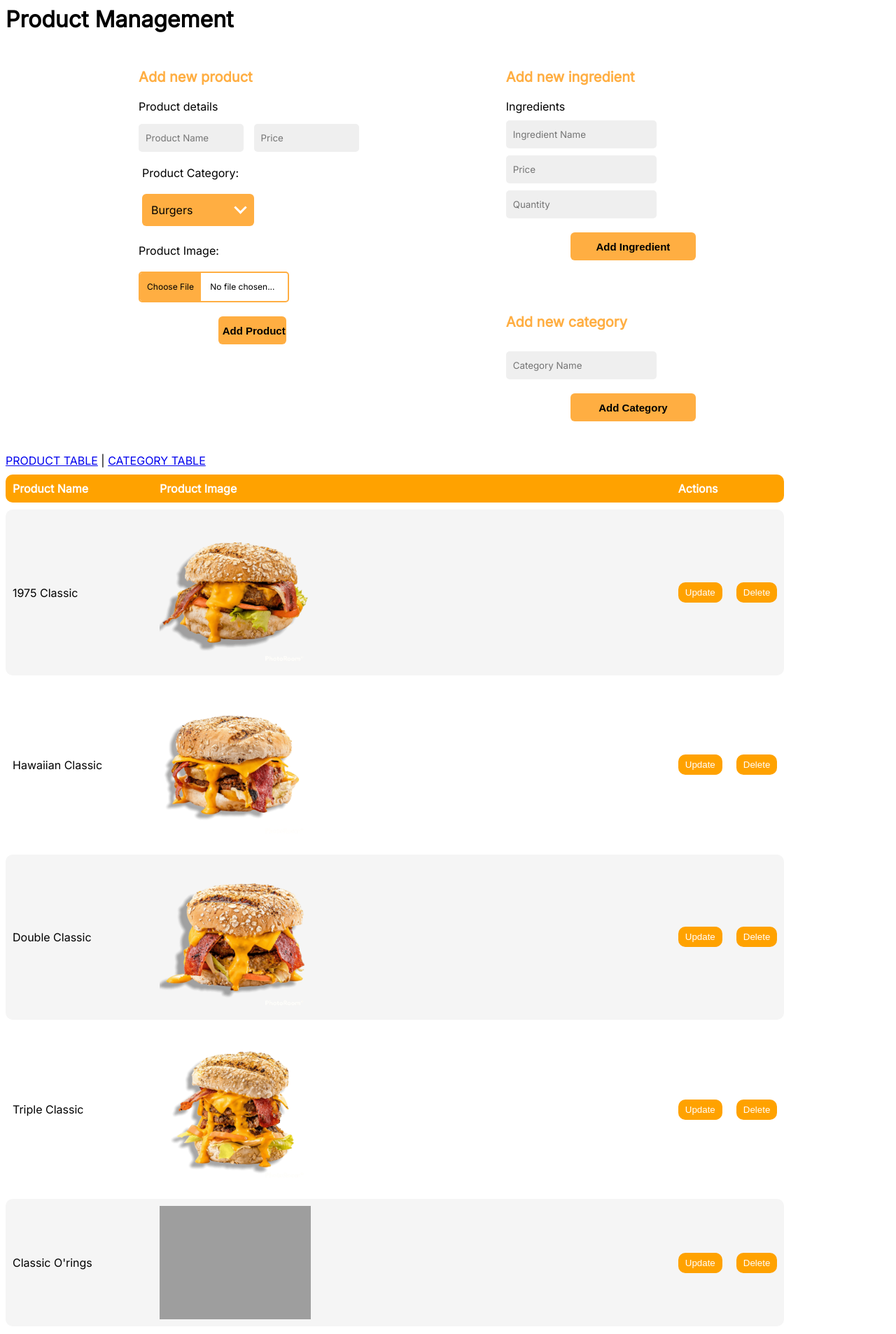
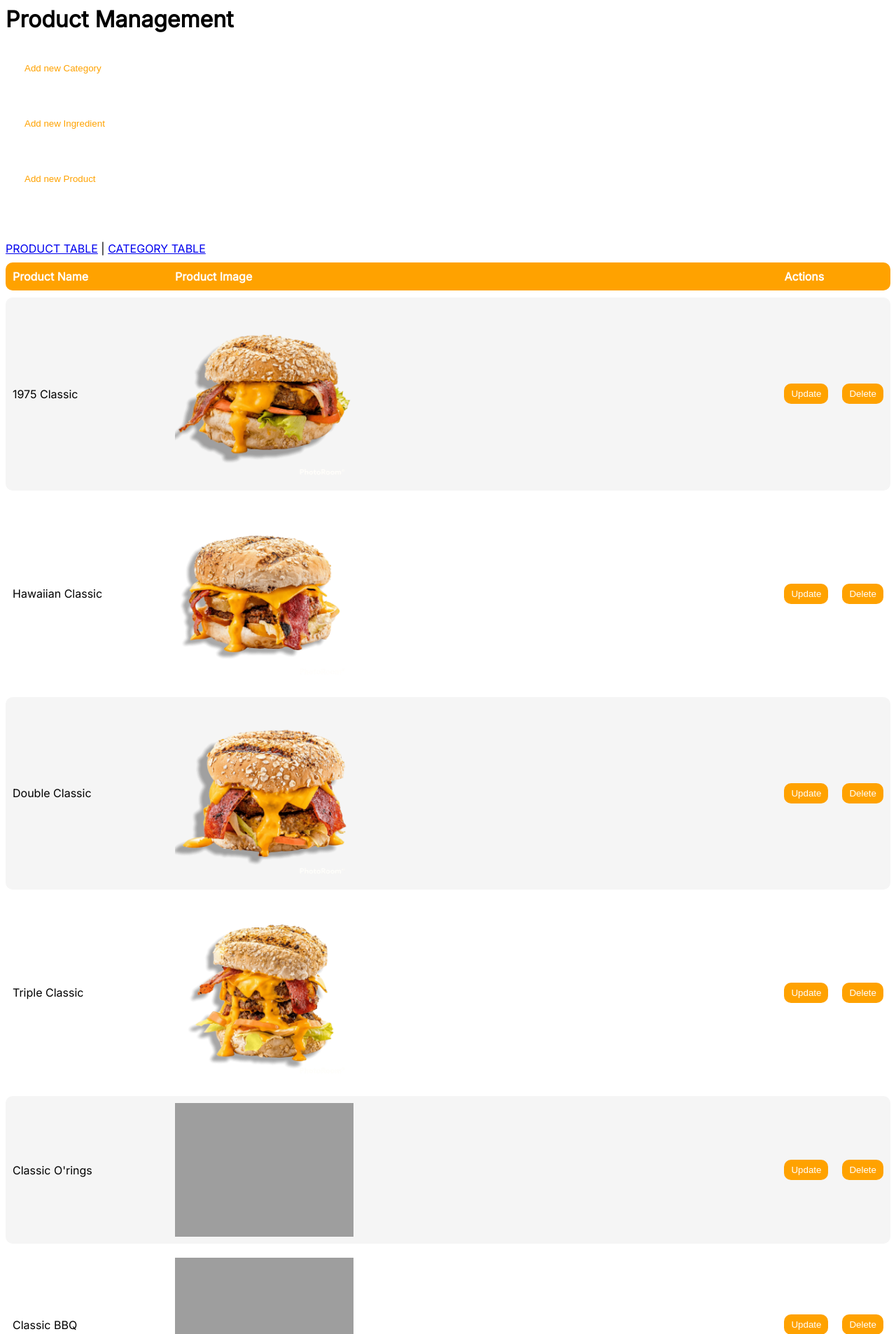
Before and after one commit to JackPratin/CEED-OOS, a PHP site: page /admin-product.php in a window 1280 px wide. Shown: the top 1906 px of the page at 70% size. Run offline with PHP 8.4, Linux system fonts and the light colour scheme; data comes from the database, SQL or seed files in the repository; some libraries are stand-ins or nearby versions; grey boxes are pictures that could not be loaded.

Commit message:
fixed product management forms layout

```diff
--- a/admin-product.php
+++ b/admin-product.php
@@ -23,8 +23,46 @@
 
     <body>
     <h1>Product Management</h1>
-        <div class="center">
-            <div class="productForm">
+        <div>
+            <div class='center'>
+                <button class='addButton' id='categoryButton'>Add new Category</button>
+
+                <div class="productForm" id='categoryForm'>
+                    <form action="php/addCategory.php" method="post" id="form"><br><br>
+                        <div id="addIngre"><b>Add new category</b></div> <br>
+                        <div>
+                            <!-- Ingredients <br> -->
+                            <input type="text" name="category" class="IngreInput" placeholder="Category Name" required>
+
+                        </div> <br>
+
+                        <!-- <input type="submit" value="Add Ingredient" id="IngreSubmit"> -->
+                        <input type="submit" value="Add Category" id="cateSubmit">
+                    </form>
+                </div>
+                <br><br>
+
+                <button class='addButton' id='ingredientsButton'>Add new Ingredient</button>
+
+                <div class="productForm" id='ingredientsForm'>
+                    <form action="php/addIngredient.php" method="post" id="form"><br><br>
+                        <div id="addIngre"><b>Add new ingredient</b></div> <br>
+                        <div>
+                            Ingredients <br>
+                            <input type="text" name="name" class="IngreInput" placeholder="Ingredient Name" required>
+                            <input type="text" name="price" class="IngreInput" placeholder="Price" required>
+                            <input type="text" name="qty" class="IngreInput" placeholder="Quantity" required>
+
+                        </div> <br>
+
+                        <input type="submit" value="Add Ingredient" id="IngreSubmit">
+                    </form>
+                </div>
+                <br><br>
+
+                <button class='addButton' id='productsButton'>Add new Product</button>
+
+                <div class="productForm" id='productsForm'>
                     <form action="php/addProduct.php" method="post" id="form" enctype="multipart/form-data"><br><br>
                         <b><div id="addProd">Add new product</div></b><br>
 
@@ -34,7 +72,7 @@
 
 
 
-                    <div class="container">
+                        <!-- <div class="container"> -->
                             <!-- the select elemnt should go into div!!!!!  -->
                             <div class="custom-select" >
                             Product Category:<br><br>
@@ -47,7 +85,8 @@
                                     ?>
                                 </select>
                             </div>
-                    </div><br>
+                        <!-- </div> -->
+                        <br>
 
                         Product Image:<br><br>
                         <div class="file-upload">
@@ -64,38 +103,20 @@
 
                     </form>
                 </div>
+            </div>
+            <br>
+            <br>
 
-            <div style="width: 30%">
-                <div class="productForm1">
-                    <form action="php/addIngredient.php" method="post" id="form"><br><br>
-                        <div id="addIngre"><b>Add new ingredient</b></div> <br>
-                        <div>
-                            Ingredients <br>
-                            <input type="text" name="name" class="IngreInput" placeholder="Ingredient Name" required>
-                            <input type="text" name="price" class="IngreInput" placeholder="Price" required>
-                            <input type="text" name="qty" class="IngreInput" placeholder="Quantity" required>
 
-                        </div> <br>
 
-                        <input type="submit" value="Add Ingredient" id="IngreSubmit">
-                    </form>
-                </div><br>
 
-                <div class="productForm2">
-                    <form action="php/addCategory.php" method="post" id="form"><br><br>
-                        <div id="addIngre"><b>Add new category</b></div> <br>
-                        <div>
-                            <!-- Ingredients <br> -->
-                            <input type="text" name="category" class="IngreInput" placeholder="Category Name" required>
 
-                        </div> <br>
 
-                        <!-- <input type="submit" value="Add Ingredient" id="IngreSubmit"> -->
-                        <input type="submit" value="Add Category" id="cateSubmit">
-                    </form>
+
         </div>
-            </div>
-        </div>
+
+
+
 
         <br>
         <div class="orderHistory">
@@ -181,5 +202,47 @@
         <script type="text/javascript" src="//code.jquery.com/jquery-1.10.2.min.js"></script>
         <script src="js/dropdown.js"></script>
         <script src="js/upload-file.js"></script>
+
+        <script>
+            // var coll = document.getElementsByClassName("collapsible");
+            var categoryButton = document.getElementById("categoryButton");
+            var ingredientsButton = document.getElementById("ingredientsButton");
+            var productButton = document.getElementById("productButton");
+            var i;
+
+            categoryButton.addEventListener("click", function() {
+                this.classList.toggle("addButton-active");
+                // ingredientsButton.classList.toggle("addButton-active");
+                // productsButton.classList.toggle("addButton-active");
+                var content = document.getElementById("categoryForm");
+                if (content.style.display === "block") {
+                content.style.display = "none";
+                } else {
+                content.style.display = "block";
+                }
+            });
+            ingredientsButton.addEventListener("click", function() {
+                // categoryButton.classList.toggle("addButton-active");
+                this.classList.toggle("addButton-active");
+                // productsButton.classList.toggle("addButton-active");
+                var content = document.getElementById("ingredientsForm");
+                if (content.style.display === "block") {
+                content.style.display = "none";
+                } else {
+                content.style.display = "block";
+                }
+            });
+            productsButton.addEventListener("click", function() {
+                // categoryButton.classList.toggle("addButton-active");
+                // ingredientsButton.classList.toggle("addButton-active");
+                this.classList.toggle("addButton-active");
+                var content = document.getElementById("productsForm");
+                if (content.style.display === "block") {
+                content.style.display = "none";
+                } else {
+                content.style.display = "block";
+                }
+            });
+        </script>
     </body>
 </html>
--- a/css/admin functions.css
+++ b/css/admin functions.css
@@ -51,7 +51,7 @@ li a:hover:not(.admin-nav-active) {
 .orderHistory {
     position: sticky;
     top: 20%;
-    width: 88%;
+    width: 100%;
 }
 
 
@@ -364,17 +364,17 @@ input[type=number]::-webkit-outer-spin-button {
 
 /* admin product */
 
-.center {
+/* .center {
     display: flex;
     justify-content: space-evenly;
-    flex-wrap: wrap;
-}
+} */
 
 .productForm {
     border: none;
+    display:none;
     /* width: 50%; */
     /* height: 280px; */
-    border-radius: 15px;
+    border-radius: 0 0 15px 15px;
     background-color: white;
     padding: 10px;
     /* margin-top: 30px;
@@ -421,32 +421,6 @@ input[type=number]::-webkit-outer-spin-button {
 #prodSubmit:hover {
     border: 1px solid;
     transition: .2s;
-}
-
-.productForm1 {
-    /* position: absolute;
-    left: 60%;
-    top: 5%; */
-    /* width: 300px; */
-    /* height: 300px; */
-    border: none;
-    /* width: 20%; */
-    border-radius: 15px;
-    background-color: white;
-    padding: 10px;
-}
-
-.productForm2 {
-    /* position: absolute;
-    left: 60%;
-    top: 5%; */
-    /* width: 300px; */
-    /* height: 300px; */
-    border: none;
-    /* width: 20%; */
-    border-radius: 15px;
-    background-color: white;
-    padding: 10px;
 }
 
 #addIngre {
@@ -527,7 +501,7 @@ input[type=number]::-webkit-outer-spin-button {
 }
 
 .custom-select {
-    width: 100%;
+    width: 25%;
     padding: 5px;
 }
 
@@ -706,11 +680,30 @@ input[type=number]::-webkit-outer-spin-button {
     background: #EFEFEF;
 }
 
-/* .stockForm{
+/* button for displaying category, ingredient, and product addition forms */
+.addButton{
+    color: #FFA200;
+    background-color: white;
+    /* border-radius: 15px 15px 0 0 ; */
+    border-radius: 15px;
+    border-color: white;
+    padding: 20px 25px;
+    border-style: solid;
+    width:100%;
+    text-align: left;
+}
 
-} */
+.addButton:hover{
+    border-color: #FFA200;
+}
 
-@media only screen and (max-width: 900px) {
+.addButton-active{
+    background-color: #FFA211;
+    color:white;
+    border-radius: 15px 15px 0 0 ;
+}
+
+/* @media only screen and (max-width: 900px) {
     #popup {
         display: none;
     }
@@ -787,4 +780,4 @@ input[type=number]::-webkit-outer-spin-button {
     table {
         overflow-x: scroll;
     }
-}
+} */
```
Lines whose indentation alone changed are shown as unchanged.
